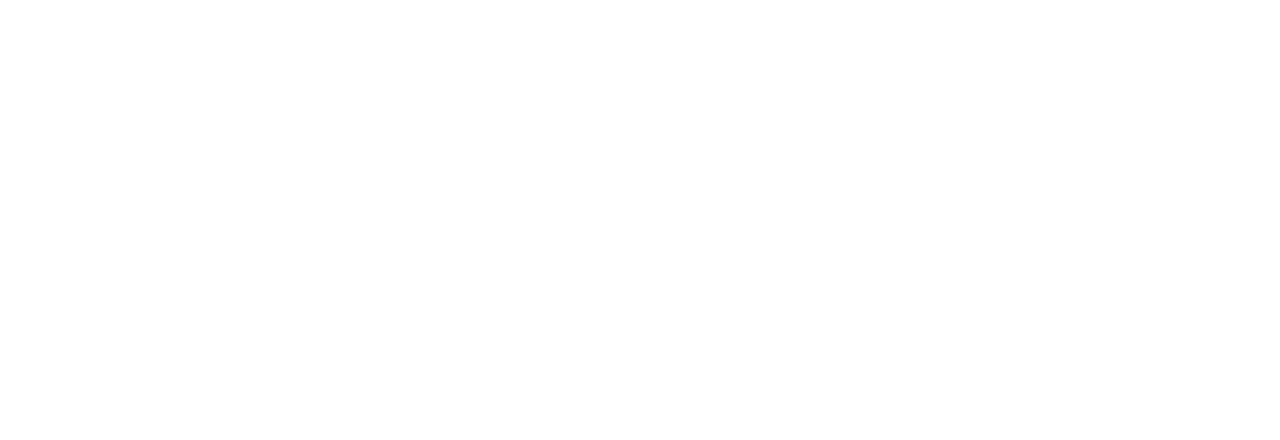
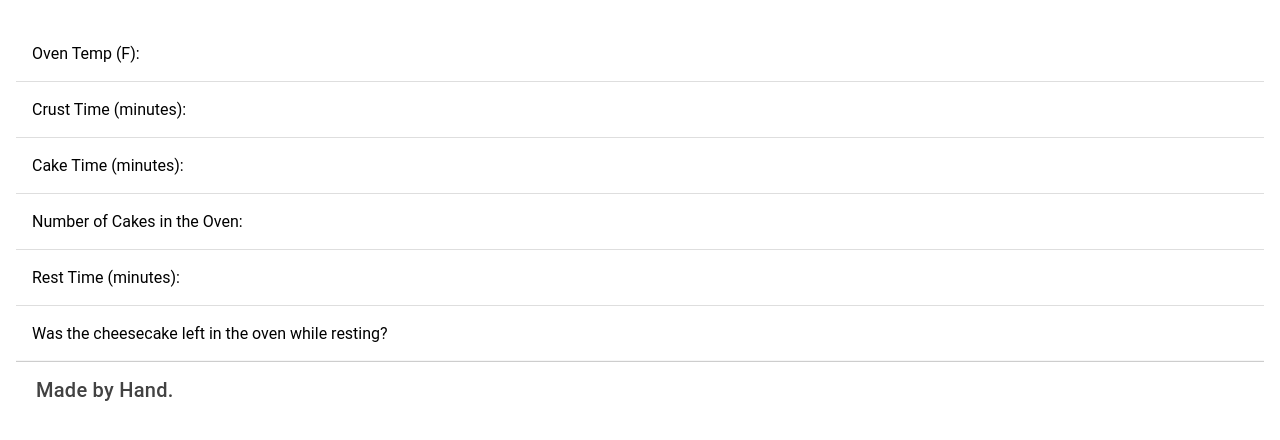
Before and after one commit to Tsangares/zscakes, a React (Create React App) app: page /input in a window 1280 px wide. Shown: the top 440 px of the page. Built offline with nearby package versions, Linux system fonts and the light colour scheme.

Commit message:
Updated anchors to divs.

```diff
--- a/public/index.html
+++ b/public/index.html
@@ -2,7 +2,7 @@
 <html lang="en">
   <head>
     <meta charset="utf-8" />
-    <title>Ionic App</title>
+    <title>Z's Cakes</title>
 
     <base href="/" />
 
--- a/src/App.tsx
+++ b/src/App.tsx
@@ -3,6 +3,7 @@ import { Redirect, Route } from 'react-router-dom';
 import { IonApp, IonRouterOutlet } from '@ionic/react';
 import { IonReactRouter } from '@ionic/react-router';
 import Home from './pages/Home';
+import NewCake from './pages/NewCake';
 
 /* Core CSS required for Ionic components to work properly */
 import '@ionic/react/css/core.css';
@@ -28,6 +29,7 @@ const App: React.FC = () => (
     <IonReactRouter>
       <IonRouterOutlet>
         <Route path="/home" component={Home} exact={true} />
+        <Route path="/input" component={NewCake} exact={true} />
         <Route exact path="/" render={() => <Redirect to="/home" />} />
       </IonRouterOutlet>
     </IonReactRouter>
--- a/src/pages/Home.tsx
+++ b/src/pages/Home.tsx
@@ -17,7 +17,7 @@ const Home: React.FC = () => {
               </IonItemDivider>
             </IonItemGroup>
             <CakeDisplay />
-            <a id="about"><Profile name="Jake Zwiebach" image="zwiebach.jpg" description="Hi im a jew and I make the cheesecake from my Jesus. The secret recipe for these cheesecakes has been past down in my family for generations. Our twicebaked cheesecakes become the center of celebrations at potlucks and dinners - always eaten first. Our last name, Zwiebach, actually means twice baked, just like our cheesecakes." tags={['Owner','Sinner','Anarchist']}/></a>
+            <div id="about"><Profile name="Jake Zwiebach" image="zwiebach.jpg" description="Hi im a jew and I make the cheesecake from my Jesus. The secret recipe for these cheesecakes has been past down in my family for generations. Our twicebaked cheesecakes become the center of celebrations at potlucks and dinners - always eaten first. Our last name, Zwiebach, actually means twice baked, just like our cheesecakes." tags={['Owner','Sinner','Anarchist']}/></div>
             <Footer />
           </IonContent>
 
--- /dev/null
+++ b/src/pages/NewCake.tsx
@@ -0,0 +1,40 @@
+// eslint-disable-next-line
+import { IonInput,IonImg,IonAvatar,IonItemDivider,IonItemGroup,IonNote,IonGrid,IonRow,IonCol,IonButton, IonCard, IonChip, IonCardContent, IonCardHeader, IonCardSubtitle, IonCardTitle, IonContent, IonIcon, IonItem, IonLabel,IonButtons,IonSlides,IonSlide, IonHeader, IonPage, IonTitle, IonToolbar } from '@ionic/react';
+import React from 'react';
+import Footer from './components/Footer';
+
+interface InputProps{
+    label: String;
+}
+const Entry = (props: InputProps) => {
+    return (
+        <IonItem>
+          <IonLabel position="floating">{props.label}</IonLabel>
+          <IonInput></IonInput>
+        </IonItem>
+    )
+}
+const Home: React.FC = () => {
+    return (
+	<IonPage>
+          <IonContent className="ion-padding">
+            <IonGrid>
+
+            </IonGrid>
+            <IonItemGroup>
+              <Entry label="Oven Temp (F):"/>
+              <Entry label="Crust Time (minutes):"/>
+              <Entry label="Cake Time (minutes):"/>
+              <Entry label="Number of Cakes in the Oven:"/>
+              <Entry label="Rest Time (minutes):"/>
+              <Entry label="Was the cheesecake left in the oven while resting?"/>
+
+            </IonItemGroup>
+            <Footer />
+          </IonContent>
+
+	</IonPage>
+    );
+};
+
+export default Home;
--- a/src/pages/components/CakeDisplay.tsx
+++ b/src/pages/components/CakeDisplay.tsx
@@ -5,7 +5,7 @@ import React from 'react';
 const CakeDisplay: React.FC = () => {
     return (
         <IonItemGroup>
-          <a id="cakes"><IonLabel color="dark" class="ion-margin ion-padding-top big-text ion-text-center">Cheesecakes</IonLabel></a>
+          <div id="cakes"><IonLabel color="dark" class="ion-margin ion-padding-top big-text ion-text-center">Cheesecakes</IonLabel></div>
           <IonGrid>
             <IonRow responsive-md>
               <IonCol size-xs={"12"} size-lg={"6"}>
```
